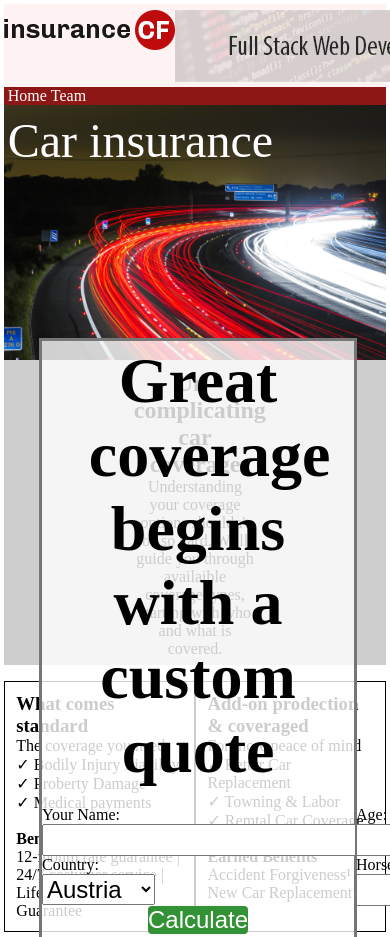
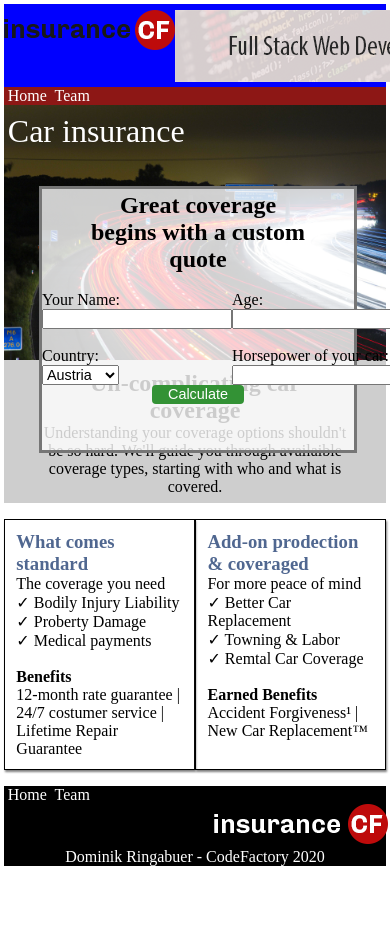
Before and after one commit to DominikRingbauer/CF-CR3-DominikRingbauer, a plain HTML site: page index.html in a window 390 px wide. Shown: the top 937 px of the page. After the commit the page ends 870 px from the top, so only its background shows below. Drawn offline with Linux system fonts and the light colour scheme.

Commit message:
html and css finished

```diff
--- a/css/style.css
+++ b/css/style.css
@@ -21,8 +21,13 @@ ul.navTop {
 	padding-left: 1%;
 }
 
+ul.navBottom {
+	padding-left: 1%;
+}
+
 li.liNav {
 	display: inline;
+	padding-right: 1%
 }
 
 #background {
@@ -50,7 +55,7 @@ li.liNav {
 
 h1 {
 	text-align: center;
-	font-size: 4em;
+	font-size: 400%;
 	padding: 1% 15% 0 15%;
 }
 
@@ -79,6 +84,7 @@ select {
 	color: white;
 	border: 0;
 	border-radius: 4px;
+	padding: 0.5% 5% 0.5% 5%;
 }
 
 #output {
@@ -102,16 +108,11 @@ li {
 	list-style-type: none;
 }
 
-.standard {
+.borders {
 	width: 300px;
 	border: 1px solid black;
 	padding: 3%;
-}
-
-.addOn {
-	width: 300px;
-	border: 1px solid black;
-	padding: 3%;
+	box-shadow: 1px 2px 2px gray;
 }
 
 #covText {
@@ -119,6 +120,10 @@ li {
 	text-align: center;
 	margin-top: -6px;
 	padding: 3% 34% 2% 34%;
+}
+
+h3 {
+	color: rgb(80,103,144);
 }
 
 ul.navBottom {
@@ -132,4 +137,61 @@ footer {
 
 .pFoot {
 	color: white;
+	text-align: center;
 }
+
+#logoBottom {
+	position: relative;
+	left: 85%;
+}
+
+/* media query for mobile phones */
+@media screen and (max-width: 480px) {
+  header {
+    background-color: blue;
+  }
+
+  h1 {
+	text-align: center;
+	font-size: 150%;
+	padding: 1% 15% 0 15%;
+}
+
+#calculation {
+	width: 80%;
+	height: 31%;
+	border: 3px solid rgb(118,118,118);
+	background: rgba(255,255,255,0.8);
+	position: absolute;
+	top: 22%;
+	left: 10%;
+}
+
+#heading {
+	font-size: 200%;
+	color:  white;
+	position: absolute;
+	padding: 2% 0 0 1%;
+}
+
+input {
+	font-size: 0.9em;
+}
+
+select {
+	font-size: 0.9em;
+}
+
+#covText {
+	background: rgb(206,206,206);
+	text-align: center;
+	margin-top: -6px;
+	padding: 3% 10% 2% 10%;
+}
+
+#logoBottom {
+	position: relative;
+	left: 55%;
+}
+
+}
--- a/index.html
+++ b/index.html
@@ -33,18 +33,20 @@
 				<div id="form">
 					<div>
 				Your Name:<br>
-				<input type="text" id="name"><br>
+				<input type="text" id="name"><br><br>
 				Country:<br>
+				<div class="select-wrapper">
 				<select id="countries">
 					<option value="Austria">Austria</option>
 					<option value="Hungary">Hungary</option>
 					<option value="Greece">Greece</option>
 				</select>
+				</div>
 
 					</div>
 					<div>
 				Age:<br>
-				<input type="text" id="number"><br>
+				<input type="text" id="number"><br><br>
 				Horsepower of your car:<br>
 				<input type="text" id="hp">
 					</div>
@@ -70,7 +72,7 @@
 
 		<div id="selection">
 
-			<div class="standard">
+			<div class="borders">
 				<h3>What comes standard</h3>
 				<p>The coverage you need</p>
 				<ul>
@@ -83,7 +85,7 @@
 				<p>12-month rate guarantee | 24/7 costumer service | Lifetime Repair Guarantee</p>
 			</div>
 
-			<div class="addOn">
+			<div class="borders">
 
 				<h3>Add-on prodection & coveraged</h3>
 				<p>For more peace of mind</p>
@@ -110,7 +112,7 @@
 		</nav>
 
 		<footer>
-			<img src="img/logo-inv.png">
+			<img id="logoBottom" src="img/logo-inv.png">
 			<p class="pFoot">Dominik Ringabuer - CodeFactory 2020</p>
 		</footer>
 
--- a/js/main.js
+++ b/js/main.js
@@ -10,7 +10,7 @@ function calculateInsurance(){
 
 	//insurance for austria
 	var aut = (horsepower * 100) / (Number(age) + 50);
-	var insuranceAut = aut.toFixed(2); //to get two figures digits the comma
+	var insuranceAut = aut.toFixed(2); //to get two digits after the comma
 
 	//insurance for hungary
 	var hun = (horsepower * 120) / (Number(age) + 100);
```
